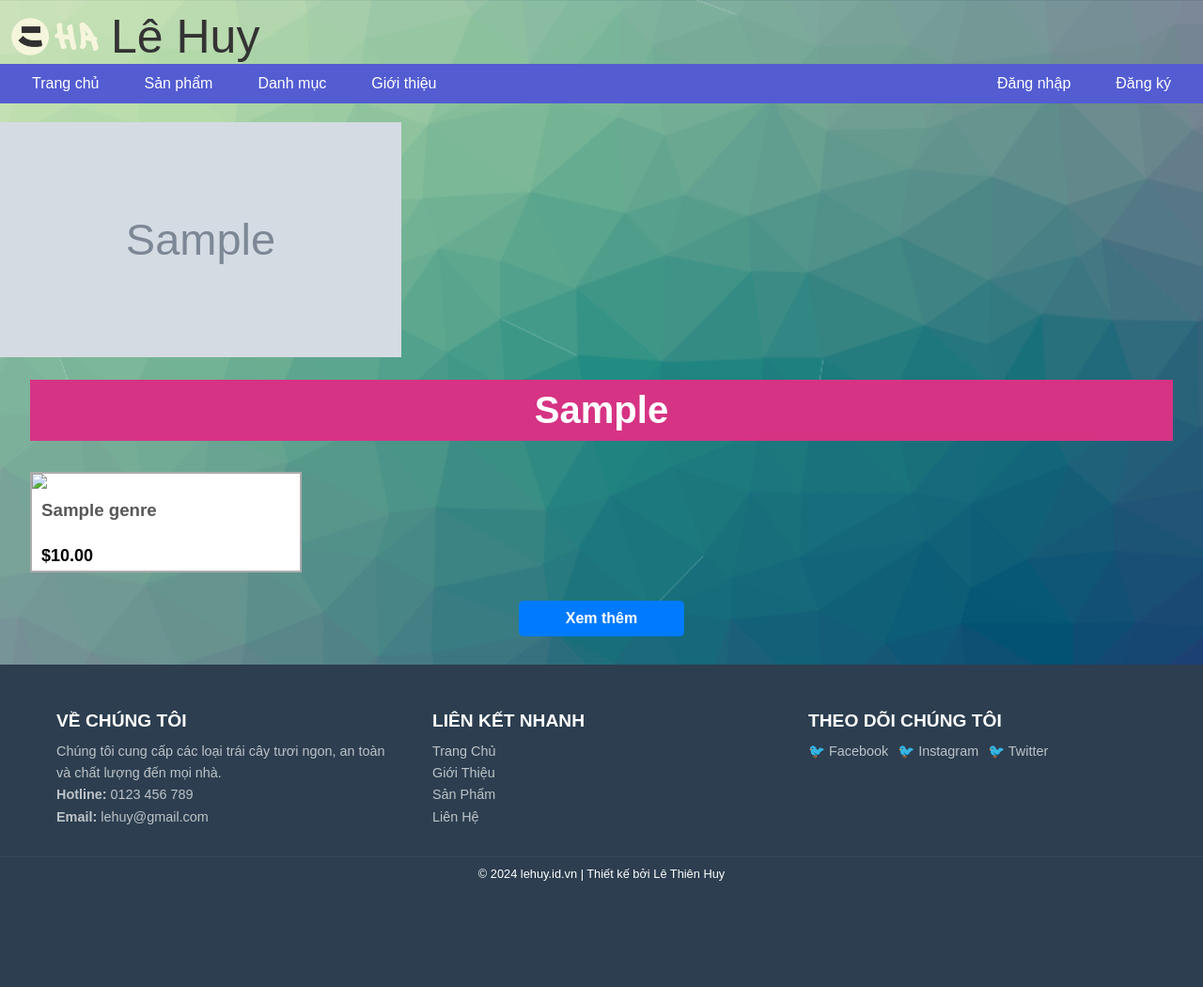
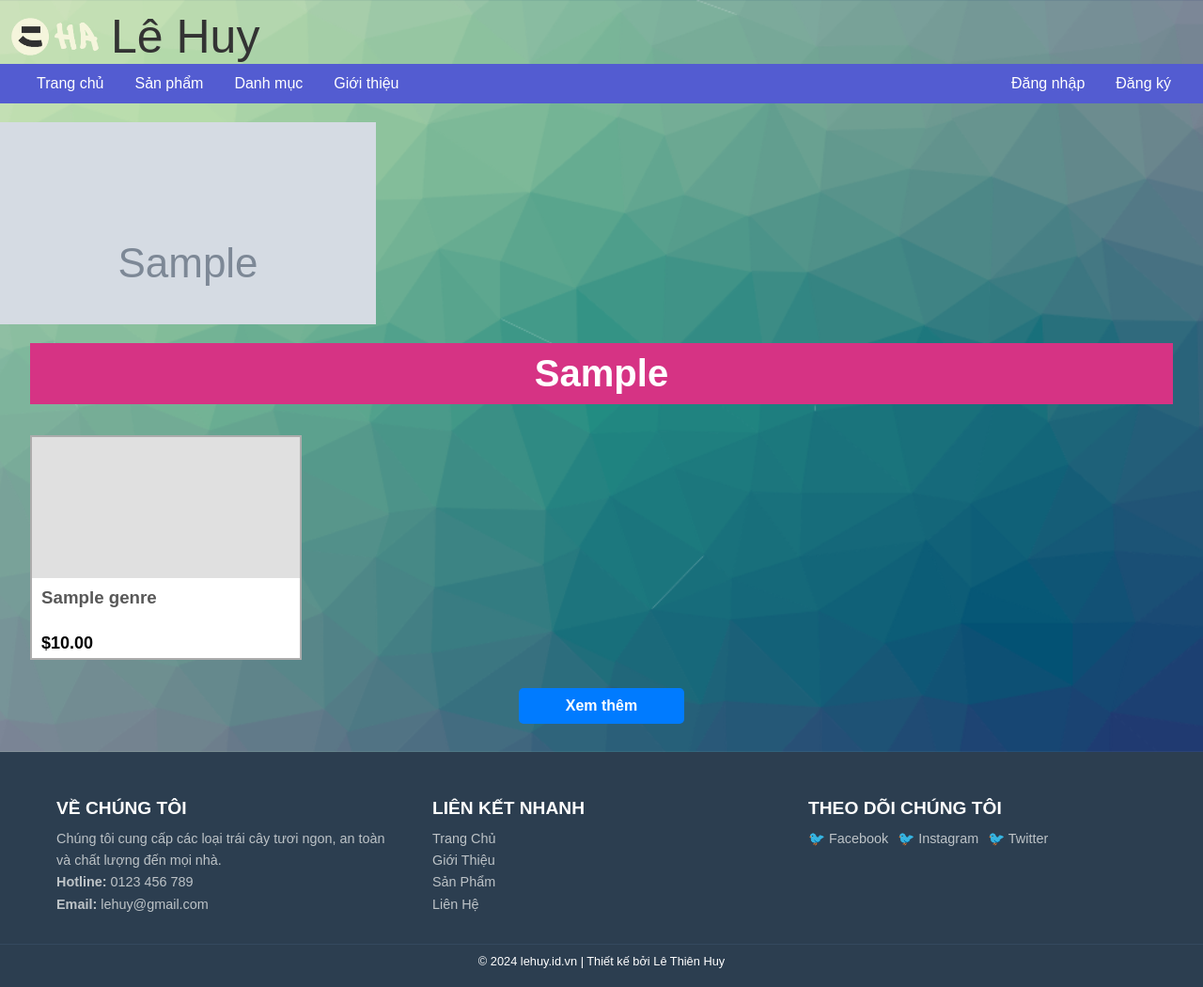
Before and after one commit to huy1235588/KTGK, a PHP site: page /trangchu.php in a window 1280 px wide. Shown: the whole page at 94% size. Before the commit the page ends 937 px from the top, so only its background shows below. Run offline with PHP 8.4, Linux system fonts and the light colour scheme; tables that the repository leaves empty or names only in its code hold one stand-in row (values such as "Sample post"); grey boxes marked "Sample" are stand-in pictures; data that the repository does not hold is empty.

Commit message:
Add skeleton loader for images, implement lazy loading, and enhance navigation styles

```diff
--- a/src/aside.php
+++ b/src/aside.php
@@ -1,6 +1,9 @@
 <link
     rel="stylesheet"
     href="https://cdn.jsdelivr.net/npm/swiper@11/swiper-bundle.min.css" />
+
+<link rel="stylesheet" href="components/skeleton-loader.css" />
+<script src="components/skeleton-loader.js"></script>
 
 <script src="https://cdn.jsdelivr.net/npm/swiper@11/swiper-bundle.min.js"></script>
 
@@ -10,13 +13,21 @@
         cursor: grab;
     }
 
-    .aside-img {
+    .aside .swiper {
         width: 100%;
-        height: 250px;
+        height: 215px;
+        overflow: hidden;
     }
 
-    .swiper {
+    .aside .skeleton-wrapper {
+        position: relative;
         width: 100%;
+        height: 215px;
+        overflow: hidden;
+    }
+
+    .aside .swiper-slide {
+        width: auto;
         height: auto;
     }
 
@@ -59,20 +70,18 @@ DongKetNoi($conn);
             <?php if (!empty($headerImages)): ?>
                 <?php foreach ($headerImages as $headerImage): ?>
                     <div class="swiper-slide">
-                        <?php
-                        // Nếu ảnh chưa load
-                        if (empty($headerImage['headerImage'])) {
-                            // Sử dụng ảnh mặc định
-                            $headerImage['headerImage'] = 'assets/no-image.png';
-                        }
-                        ?>
+                        <div class="skeleton-wrapper">
+                            <!-- Skeleton loader -->
+                            <div class="skeleton skeleton-img"></div>
 
-                        <!-- Ảnh -->
-                        <img
-                            class="aside-img"
-                            src="<?= htmlspecialchars($headerImage['headerImage']) ?>"
-                            alt=""
-                            loading="lazy" />
+                            <!-- Ảnh -->
+                            <img
+                                class="aside-img"
+                                src=""
+                                data-src="<?= htmlspecialchars($headerImage['headerImage']) ?>"
+                                alt=""
+                                loading="lazy" />
+                        </div>
                     </div>
                 <?php endforeach; ?>
             <?php endif; ?>
@@ -89,7 +98,7 @@ DongKetNoi($conn);
                 delay: 0, // Thời gian chuyển đổi giữa các slide (3 giây)
                 disableOnInteraction: false, // Không dừng autoplay khi người dùng tương tác
             },
-            slidesPerView: 3, // Hiển thị 1 slide mỗi lần
+            slidesPerView: 'auto', // Hiển thị 1 slide mỗi lần
             spaceBetween: 0, // Khoảng cách giữa các slide
             speed: 3000,
             freeMode: true, // Tự động cuộn
--- /dev/null
+++ b/src/components/skeleton-loader.css
@@ -0,0 +1,41 @@
+/* Wrapper chứa ảnh và skeleton */
+.skeleton-wrapper {
+    position: relative;
+    width: 100%;
+    height: var(--skeleton-height, 200px); /* Chiều cao mặc định của skeleton */
+    overflow: hidden;
+    background-color: #e0e0e0; /* Màu nền mặc định khi ảnh chưa tải */
+}
+
+/* Skeleton Loader */
+.skeleton {
+    position: absolute;
+    top: 0;
+    left: 0;
+    width: 100%;
+    background: linear-gradient(90deg, #e0e0e0 25%, #f0f0f0 50%, #e0e0e0 75%);
+    background-size: 200% 100%;
+    animation: skeleton-loading 1.5s infinite;
+}
+
+/* Ẩn ảnh khi chưa tải xong */
+.skeleton-wrapper img {
+    object-fit: cover;
+    opacity: 0;
+    transition: opacity 0.5s ease-in-out;
+}
+
+/* Hiển thị ảnh sau khi tải */
+.skeleton-wrapper img.loaded {
+    opacity: 1;
+}
+
+/* Hiệu ứng skeleton */
+@keyframes skeleton-loading {
+    0% {
+        background-position: 200% 0;
+    }
+    100% {
+        background-position: -200% 0;
+    }
+}
--- /dev/null
+++ b/src/components/skeleton-loader.js
@@ -0,0 +1,18 @@
+document.addEventListener('DOMContentLoaded', () => {
+    const skeletonWrappers = document.querySelectorAll('.skeleton-wrapper');
+
+    skeletonWrappers.forEach((wrapper) => {
+        const img = wrapper.querySelector('img');
+        const realSrc = img.getAttribute('data-src');
+
+        // Lắng nghe sự kiện khi ảnh thật được tải
+        const tempImage = new Image();
+        tempImage.src = realSrc;
+
+        tempImage.onload = () => {
+            img.src = realSrc;
+            img.classList.add('loaded'); // Hiển thị ảnh
+            wrapper.querySelector('.skeleton').remove(); // Xóa skeleton
+        };
+    });
+});
--- a/src/dangnhap.php
+++ b/src/dangnhap.php
@@ -1,6 +1,8 @@
 <?php
 session_start();
 include_once 'utils/db_connect.php';
+require 'components/notification.php';
+
 $conn = MoKetNoi();
 
 $error = "";
@@ -23,6 +25,10 @@ if ($_SERVER["REQUEST_METHOD"] == "POST") {
 
         $stmt->close();
         DongKetNoi($conn);
+
+        // Tạo thông báo đăng nhập thành công
+        $notification = new Notification();
+        $notification->render('Đăng nhập thành công!', 'success');
 
         // Chuyển hướng tới trang chủ hoặc trang được chuyển hướng
         if (isset($_SESSION['redirect'])) {
--- a/src/nav.php
+++ b/src/nav.php
@@ -5,17 +5,14 @@
 
     .menu ul {
         display: flex;
+        margin: 0 20px;
     }
 
     .menu ul li {
         display: flex;
         align-items: center;
-        margin-left: 20px;
+        margin-left: 5px;
         color: white;
-    }
-
-    .menu ul li:last-child {
-        margin-right: 20px;
     }
 
     .menu ul li a {
--- a/src/trangchu.php
+++ b/src/trangchu.php
@@ -64,12 +64,19 @@
 
                                         <a href="product.php?id=<?= htmlspecialchars($product['product_id']) ?>">
                                             <!-- Image -->
-                                            <p class="product-img-container">
-                                                <img class="product-img"
-                                                    src="<?= htmlspecialchars($product['headerImage']) ?>"
-                                                    alt="<?= htmlspecialchars($product['title']) ?>"
-                                                    loading="lazy" />
-                                            </p>
+                                            <div class="product-img-container">
+                                                <div class="skeleton-wrapper" style="--skeleton-height: 150px;">
+                                                    <!-- Skeleton loader -->
+                                                    <div class="skeleton skeleton-img"></div>
+
+                                                    <!-- Ảnh -->
+                                                    <img class="product-img"
+                                                        src=""
+                                                        data-src="<?= htmlspecialchars($product['headerImage']) ?>"
+                                                        alt="<?= htmlspecialchars($product['title']) ?>"
+                                                        loading="lazy" />
+                                                </div>
+                                            </div>
                                             <!-- Product info -->
                                             <div class="product-info">
                                                 <!-- Title -->
```
